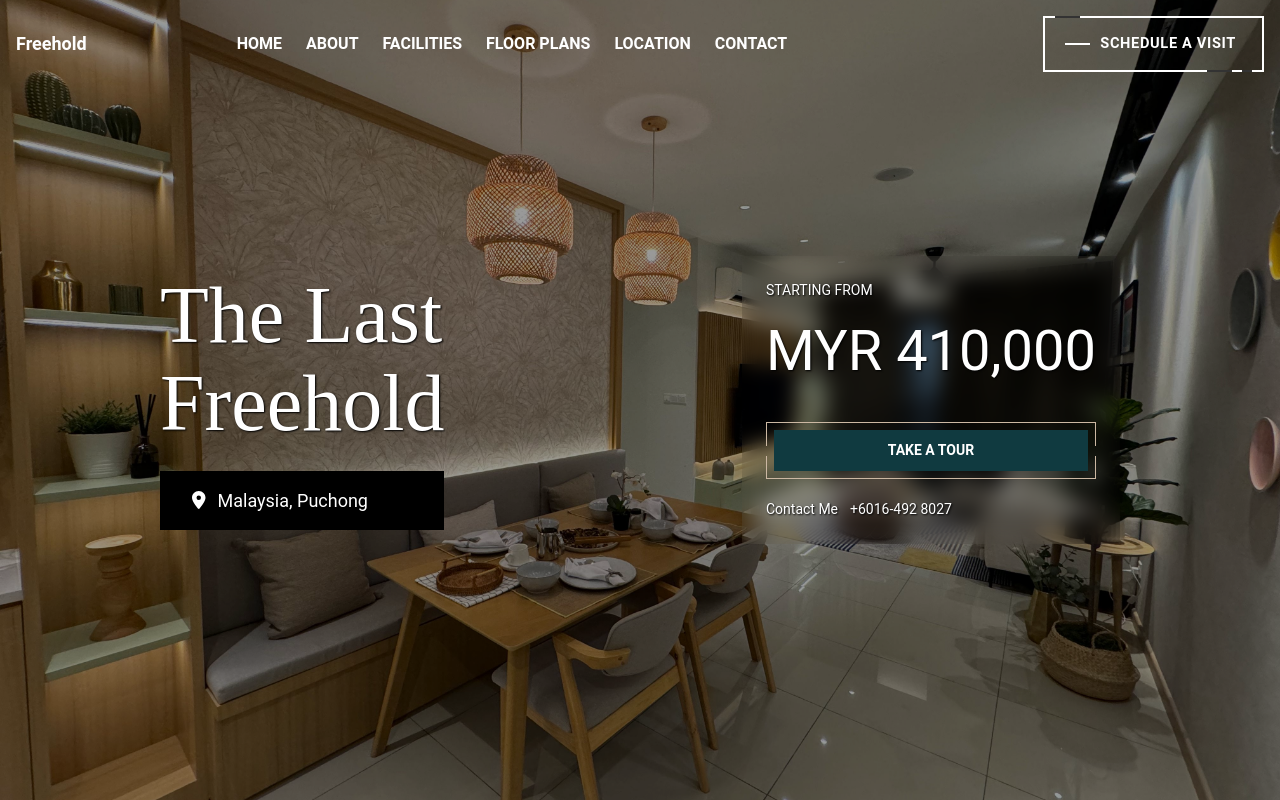
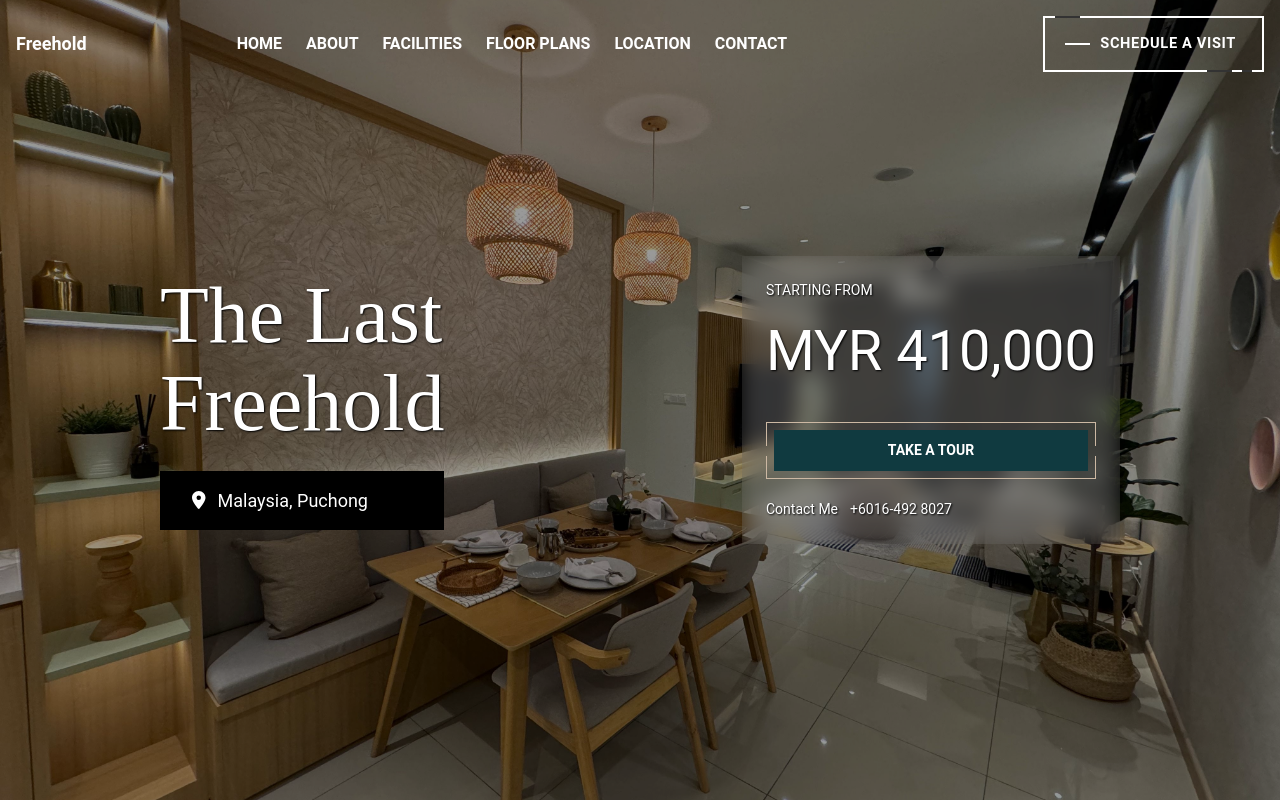
Before and after one commit to jaspetham/Property-Landing-Page, a Next.js app: page / in a window 1280 px wide. Built offline with nearby package versions, Linux system fonts and the light colour scheme.

Commit message:
blur working in ios

```diff
--- a/src/app/components/Header/Header.css
+++ b/src/app/components/Header/Header.css
@@ -22,7 +22,8 @@ header{
         width: 100%;
         height: 100vh;
         background: transparent;
-        backdrop-filter: blur(20px);
+        backdrop-filter: blur(20px) contrast(60%);
+        -webkit-backdrop-filter: blur(20px) contrast(60%);
         top: -100vh;
         left: 0;
         z-index: 10;
--- a/src/app/components/Hero/Hero.css
+++ b/src/app/components/Hero/Hero.css
@@ -33,7 +33,8 @@
 
 .price-wrapper{
     background: transparent;
-    backdrop-filter: blur(10px);
+    backdrop-filter: blur(10px) contrast(60%);
+    -webkit-backdrop-filter: blur(10px) contrast(60%);
     padding:clamp(1rem, 1rem + 10vw, 1.5rem);
 }
 
```
